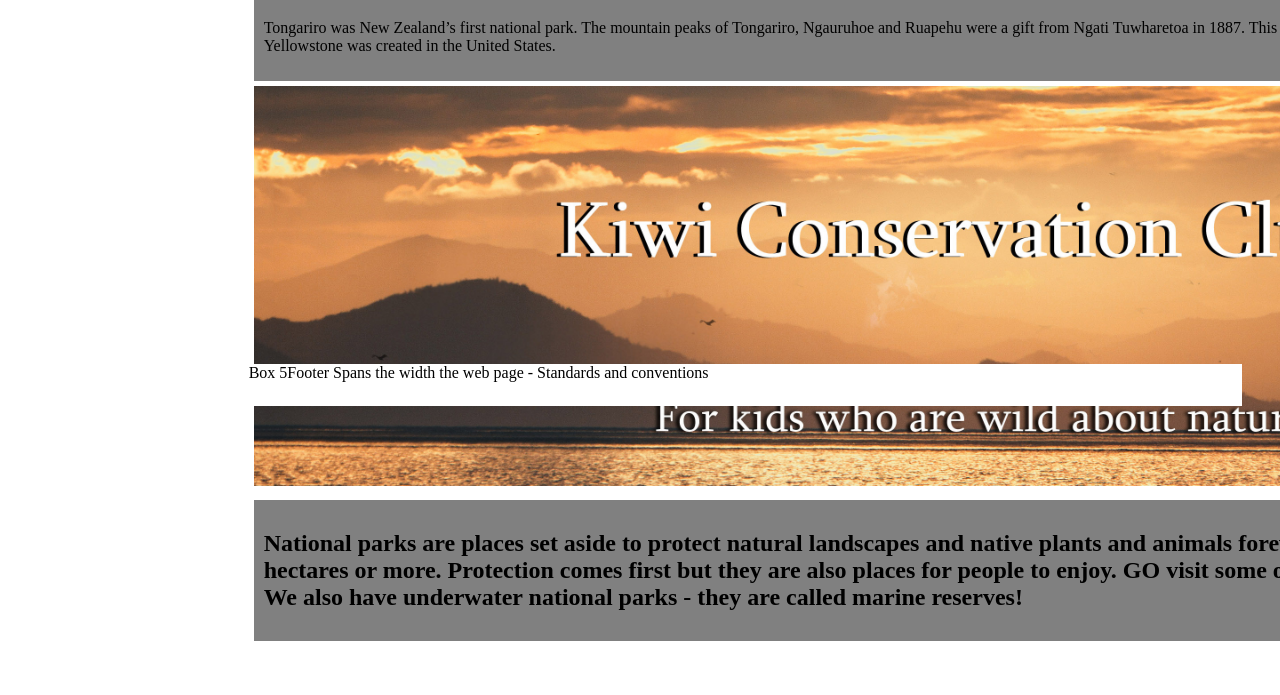
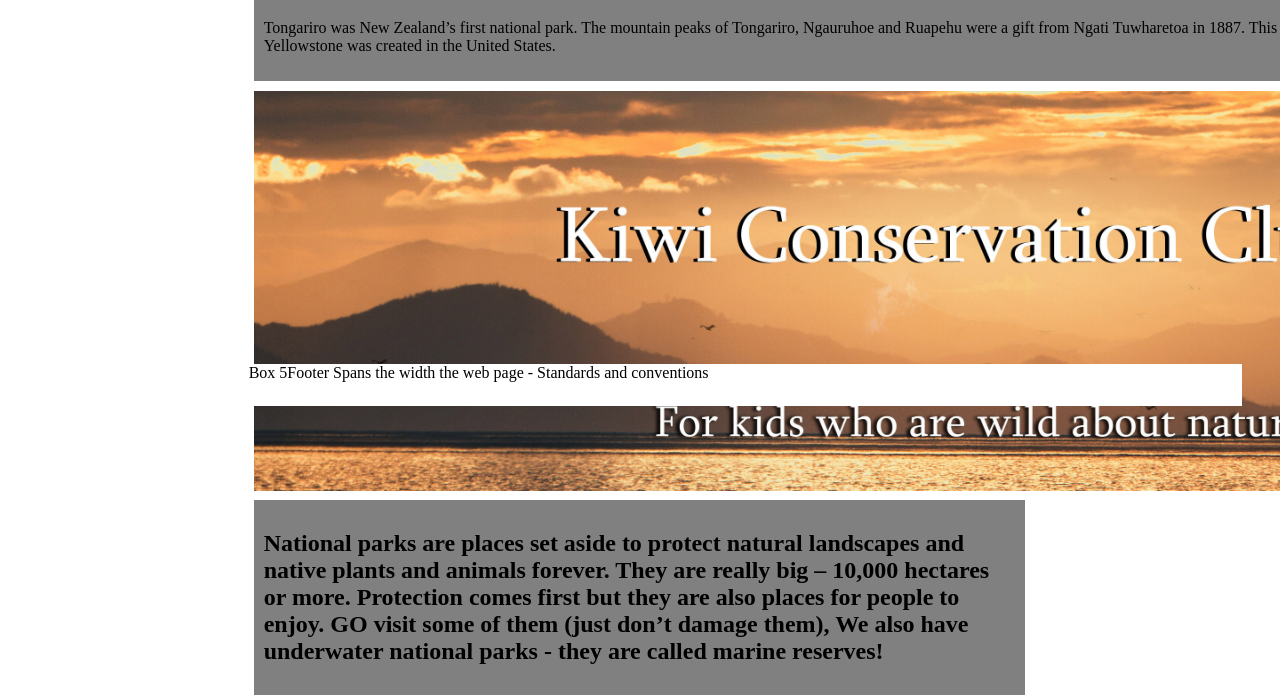
Before and after one commit to DominicIScott/KCC-Practice, a plain HTML site: page index.html in a window 1280 px wide. Shown: the part 504-1199 px from the top of the page. Before the commit the page ends 1145 px from the top, so only its background shows below. Drawn offline with Linux system fonts and the light colour scheme; files whose address does not match are found by name.

Commit message:
Update css-grid.css

```diff
--- a/css-grid.css
+++ b/css-grid.css
@@ -106,7 +106,8 @@ background-color:
  .content_4 {
   grid-row: 4;
   background-color: gray;
-  grid-column:   grid-row: 4;;
+  grid-column:   ;
+  grid-row: 4;
   padding: 10px;
   z-index : 2;
   font-size: 16px;
@@ -120,10 +121,18 @@ background-color:
   grid-gap: 5px;
   padding:5px;
 }
+
+.imgbox_5 {
+background-color: white;
+grid-column: 1/3;
+grid-row: 3;
+}
+
  .content_5 {
   grid-row: 4;
   background-color: gray;
-  grid-column:   grid-row: 4;;
+  grid-column:    ;
+  grid-row: 4;
   padding: 10px;
   z-index : 2;
   font-size: 16px;
```
